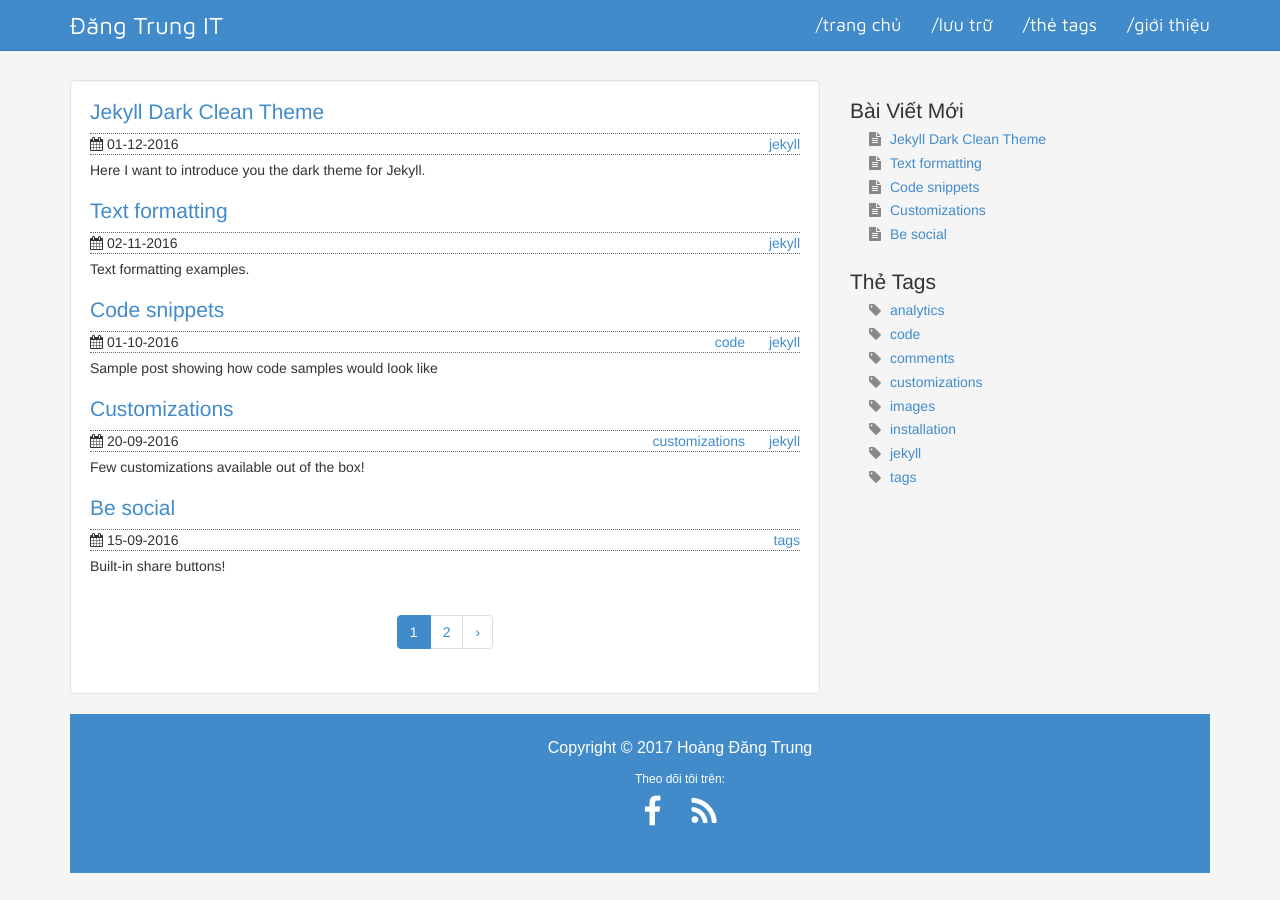
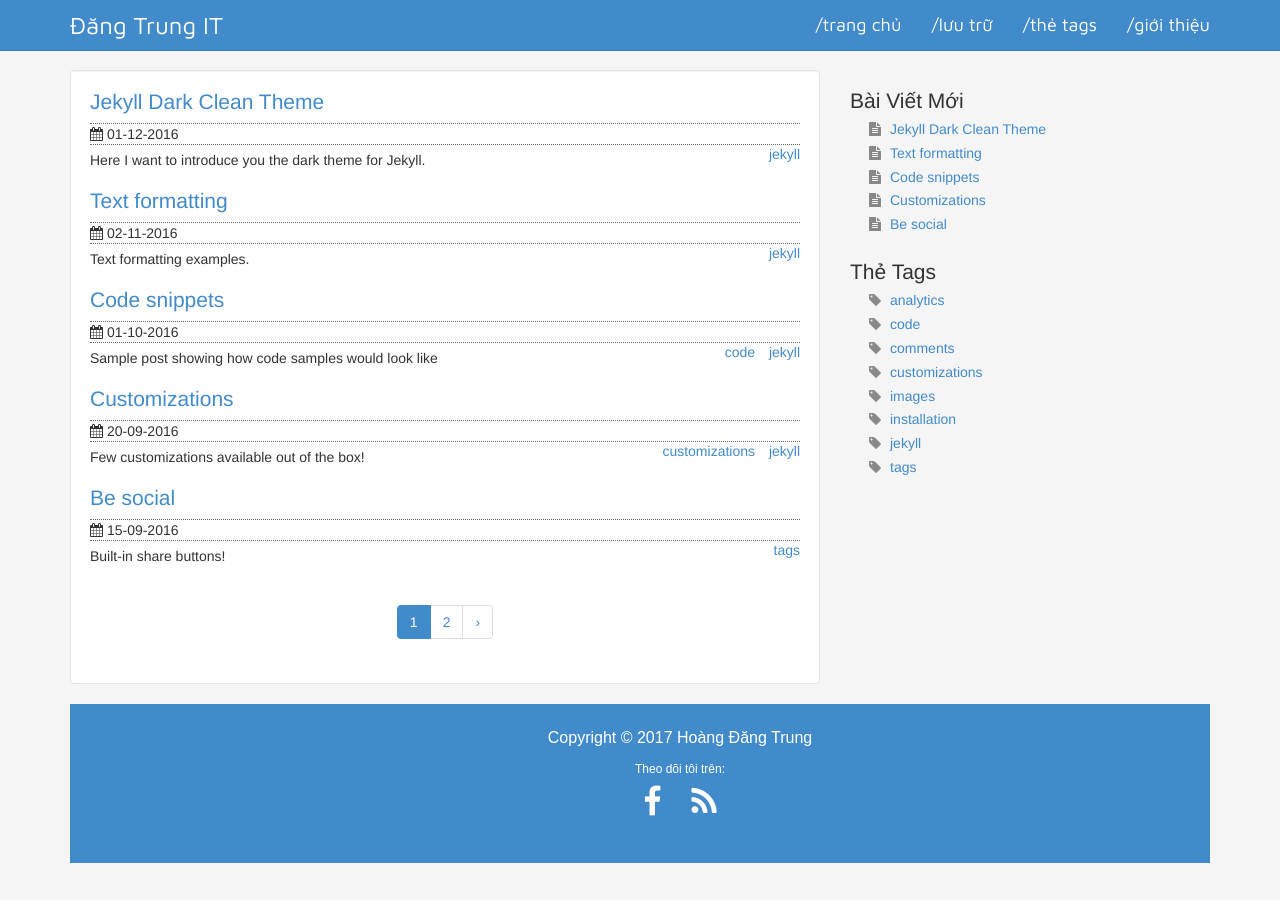
Before and after one commit to hoangdangtrungvn/hoangdangtrungvn.github.io, a Jekyll site: the page built from index.html, in a window 1280 px wide. Built offline with Jekyll 4.4.1, drawn with Linux system fonts in a browser that asks for light colours; the list of posts is cut into pages by our own code.

Commit message:
big update

```diff
--- a/css/theme.css
+++ b/css/theme.css
@@ -1,4 +1,4 @@
-body { padding-top: 80px; background-color: #f5f5f5; }
+body { padding-top: 70px; background-color: #f5f5f5; }
 
 h1, h2, h3, h4, h5, h6 { margin-top: 0; }
 
@@ -17,7 +17,6 @@ h6 { font-size: .75em; }
 .copyright { color: #ffffff; }
 
 .footer { text-align: center; }
-
 .footer a { color: #ee4444; }
 
 .sidebar { padding: 19px 0 0; }
@@ -62,11 +61,9 @@ ul.social-media .fa-rss:hover { -webkit-animation: rss 1s ease-in-out forwards;
   100% { color: #FF6600; } }
 
 .post-meta { border: 1px dotted #666666; border-width: 1px 0; margin: 0 0 5px; }
-.post-meta ul { display: inline; padding-left: 0px; float: right; }
-.post-meta ul > li { display: inline; padding: 0 0 5px 20px; }
-.post-meta .post-time { display: inline; }
+.post-meta ul { display: inline; padding-left: 0; float: right; }
+.post-meta ul > li { display: inline; padding-left: 10px; }
 .post-descr { margin-bottom: 19px; }
-.post-footer { width: 100%; position: relative; text-align: center; }
 
 .navbar { background-color: #428bca; border-color: #317ab9; }
 .navbar a { font-size: 18px; font-family: 'Maven Pro', sans-serif; }
--- a/index.html
+++ b/index.html
@@ -25,8 +25,8 @@ layout: page
 						</p>
 					</div>
 				{% endfor %}
-<div class="post-footer">
 				{% if paginator.total_pages > 1 %}
+					<div class="text-center">
 						<!-- Pagination links -->
 						<ul class="pagination">
 							{% if paginator.previous_page %}
@@ -45,5 +45,5 @@ layout: page
 								<li><a href="{{ paginator.next_page_path | prepend: site.baseurl | replace: '//', '/' }}">&rsaquo;</a></li>
 							{% endif %}
 						</ul>
+					</div>
 				{% endif %}
-</div>
```
Lines whose indentation alone changed are shown as unchanged.
